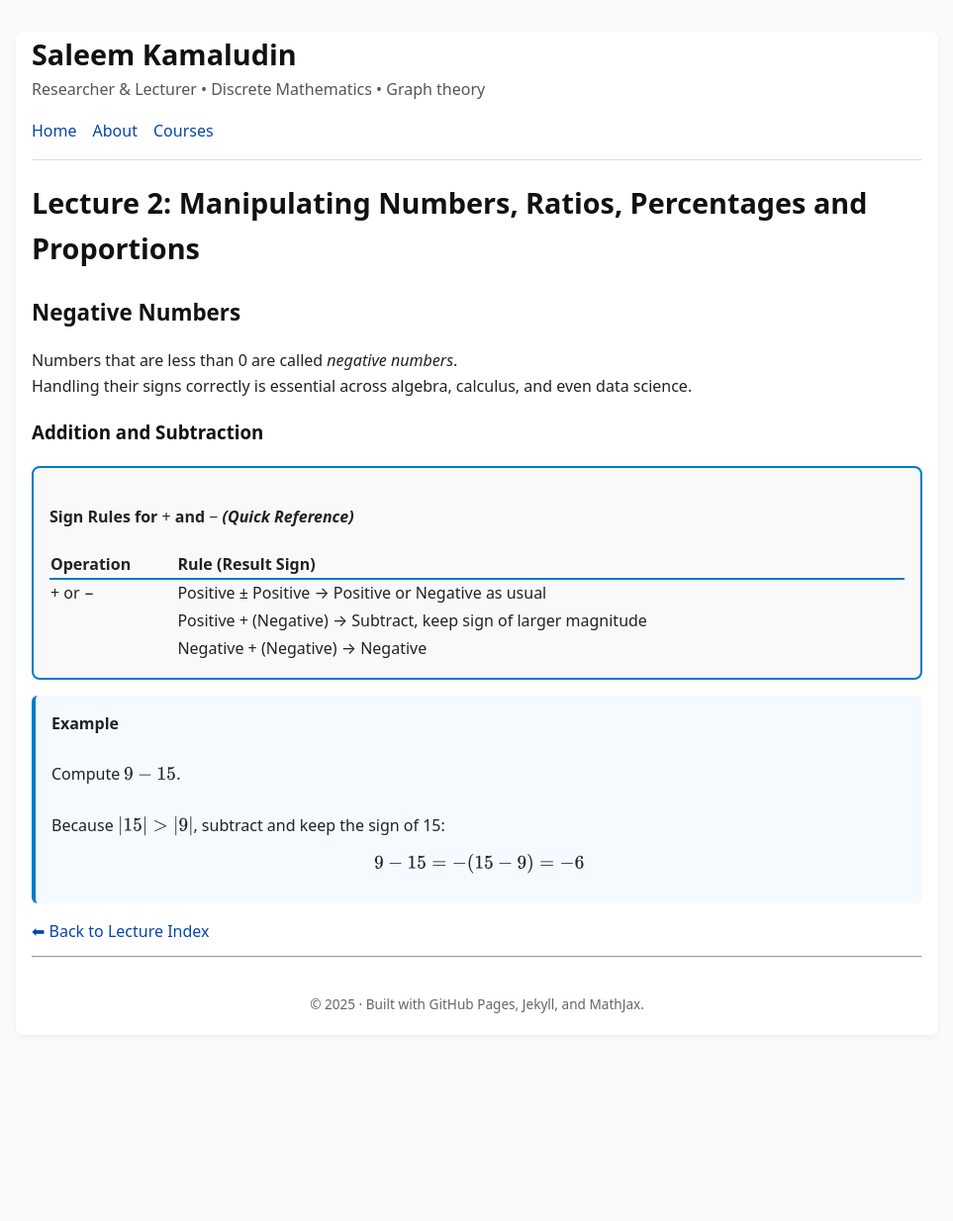
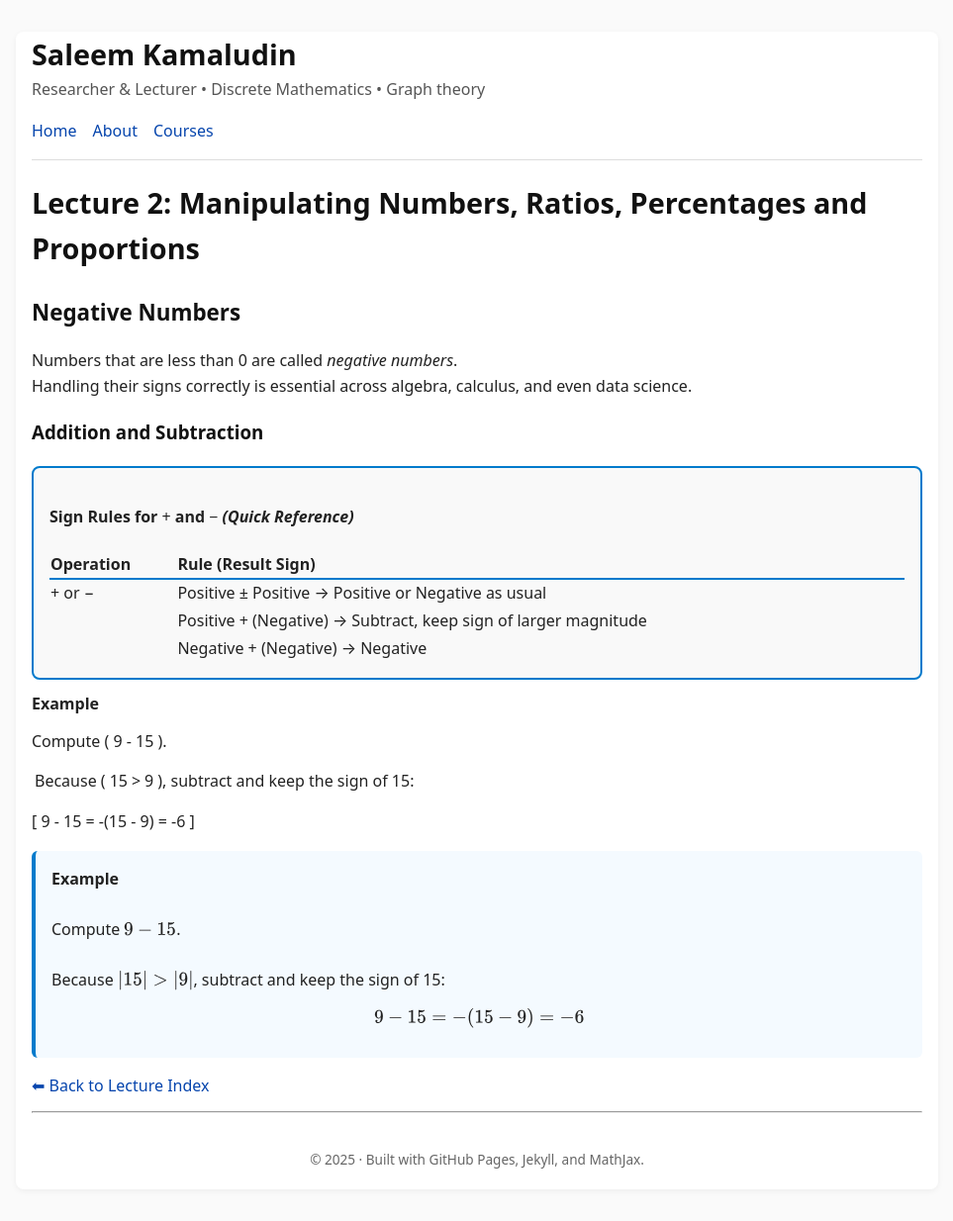
Before and after one commit to SaleemKamaludin/SaleemKamaludin.github.io, a Jekyll site: the page built from courses/math-1115/lecture-notes/lecture2.md, in a window 1280 px wide. Shown: the whole page at 99% size, without its empty margins (158-1121 px from the left). Built offline with Jekyll 4.4.1, drawn with Linux system fonts in a browser that asks for light colours; before the commit the page ends 1078 px from its top, so only the background shows below that.

Commit message:
Update lecture2.md

```diff
--- a/courses/math-1115/lecture-notes/lecture2.md
+++ b/courses/math-1115/lecture-notes/lecture2.md
@@ -33,6 +33,19 @@ Handling their signs correctly is essential across algebra, calculus, and even d
   </table>
 </div>
 
+
+**Example**
+
+Compute \( 9 - 15 \).
+
+Because \( |15| > |9| \), subtract and keep the sign of 15:
+
+\[
+9 - 15 = -(15 - 9) = -6
+\]
+
+
+
 <div style="border-left: 4px solid #007acc; background-color: #f4faff; padding: 1em; border-radius: 6px; margin: 1em 0;">
   <strong>Example</strong><br><br>
   Compute \( 9 - 15 \).<br><br>
```
